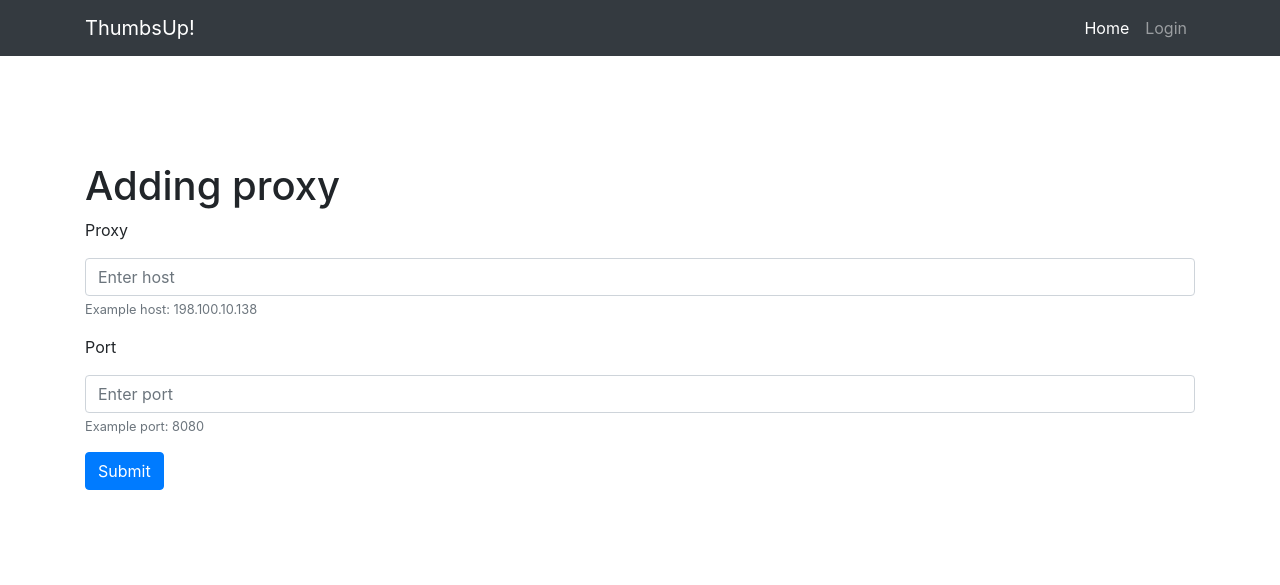
After one commit to py-py/thumbsup, a Flask app: page /proxy in a window 1280 px wide. The commit adds this page. Shown: the top 585 px of the page. Run offline with Flask 2, Linux system fonts and the light colour scheme; tables that the repository leaves empty hold one stand-in row (values such as "Sample post"); one stand-in notice (Sample message) is shown; some libraries are stand-ins or nearby versions.

Commit message:
proxt page;

```diff
--- a/app/forms.py
+++ b/app/forms.py
@@ -1,6 +1,6 @@
 from flask_wtf import FlaskForm
-from wtforms import StringField, PasswordField, BooleanField, SubmitField
-from wtforms.validators import DataRequired
+from wtforms import StringField, PasswordField, BooleanField, SubmitField, IntegerField
+from wtforms.validators import DataRequired, IPAddress, NumberRange
 
 
 class LoginForm(FlaskForm):
@@ -8,3 +8,9 @@ class LoginForm(FlaskForm):
     password = PasswordField('Password', validators=[DataRequired()])
     remember_me = BooleanField('Remember Me')
     submit = SubmitField('Sign In')
+
+
+class ProxyForm(FlaskForm):
+    host = StringField('Proxy', validators=[DataRequired(), IPAddress()])
+    port = IntegerField('Port', validators=[DataRequired(), NumberRange(min=0, max=65535)])
+    submit = SubmitField('Add Proxy')
--- a/app/routes.py
+++ b/app/routes.py
@@ -3,16 +3,28 @@ from flask_login import login_user, current_user, logout_user, login_required
 from werkzeug.urls import url_parse
 
 from app import app
-from app.forms import LoginForm
-from app.models import User
+from app.forms import LoginForm, ProxyForm
+from app.models import User, Proxy, get_or_create
 
 
 @app.route('/')
 @app.route('/index')
-@login_required
+# @login_required
 def index():
-    user = {'username': 'Me:)'}
-    return render_template('index.html', title='Index', user=user)
+    proxies = Proxy.query.all()
+    return render_template('index.html', title='Index', proxies=proxies)
+
+
+@app.route('/proxy', methods=['GET', 'POST'])
+def proxy():
+    form = ProxyForm()
+    if form.validate_on_submit():
+        host = form.host.data
+        port = form.port.data
+
+        instance, _ = get_or_create(model=Proxy, host=host, port=port)
+        return redirect(url_for('proxy'))
+    return render_template('proxy.html', title='Adding proxy host', form=form)
 
 
 @app.route('/login', methods=['GET', 'POST'])
@@ -34,7 +46,7 @@ def login():
         if not next_page or url_parse(next_page).netloc != '':
             next_page = url_for('index')
         return redirect(next_page)
-    return render_template('adding_proxy.html', title='Sign In', form=form)
+    return render_template('proxy.html', title='Sign In', form=form)
 
 
 @app.route('/logout')
--- a/app/templates/base.html
+++ b/app/templates/base.html
@@ -13,43 +13,33 @@
 <body>
 <!-- Navigation -->
 {% include 'includes/navs.html' %}
+<!-- End Navigation -->
 
-<header class="masthead">
-    <div class="container h-100">
-        <div class="row h-100 align-items-center">
-            <div class="col-12 text-center">
-                <h1 class="m-0 display-4">Vertically Centered Masthead Content</h1>
-            </div>
-        </div>
-    </div>
-</header>
+<!-- Flash -->
+{% include 'includes/flash.html' %}
+<!--End Flash -->
+
+
+<!--Main Title Image -->
+{#<header class="masthead">#}
+{#    <div class="container h-100">#}
+{#        <div class="row h-100 align-items-center">#}
+{#            <div class="col-12 text-center">#}
+{#                <h1 class="m-0 display-4">Vertically Centered Masthead Content</h1>#}
+{#            </div>#}
+{#        </div>#}
+{#    </div>#}
+{#</header>#}
+<!--End Main Title Image -->
 
 <!-- Page Content -->
 <section class="py-5">
-    <div class="container">
-        <h2>
-            Page Content
-        </h2>
-        <p>
-            Lorem ipsum dolor sit amet, consectetur adipisicing elit. Repellendus ab nulla dolorum autem nisi officiis
-            blanditiis voluptatem hic, assumenda aspernatur facere ipsam nemo ratione cumque magnam enim fugiat
-            reprehenderit expedita.
-        </p>
+    <div class="container py-5">
+        {% block content %}
+        {% endblock %}
     </div>
 </section>
 
-{% with messages = get_flashed_messages() %}
-    {% if messages %}
-        <ul>
-            {% for message in messages %}
-                <li>{{ message }}</li>
-            {% endfor %}
-        </ul>
-    {% endif %}
-{% endwith %}
-
-{% block content %}
-{% endblock %}
 </body>
 {% block scripts %}
     <script src="https://code.jquery.com/jquery-3.3.1.slim.min.js" integrity="sha384-q8i/X+965DzO0rT7abK41JStQIAqVgRVzpbzo5smXKp4YfRvH+8abtTE1Pi6jizo" crossorigin="anonymous"></script>
--- /dev/null
+++ b/app/templates/includes/flash.html
@@ -0,0 +1,11 @@
+{% with messages = get_flashed_messages(with_categories=true) %}
+  <!-- Categories: success (green), info (blue), warning (yellow), danger (red) -->
+  {% if messages %}
+    {% for category, message in messages %}
+      <div class="alert alert-{{ category }} alert-dismissible" role="alert">
+      <button type="button" class="close" data-dismiss="alert" aria-label="Close"><span aria-hidden="true">&times;</span></button>
+      <!-- <strong>Title</strong> --> {{ message }}
+      </div>
+    {% endfor %}
+  {% endif %}
+{% endwith %}
--- /dev/null
+++ b/app/templates/proxy.html
@@ -0,0 +1,21 @@
+{% extends "base.html" %}
+
+{% block content %}
+    <h1>Adding proxy</h1>
+    <form action="" method="post" novalidate>
+        {{ form.hidden_tag() }}
+        <div class="form-group">
+            <label for="host">{{ form.host.label }}</label>
+            <input type="text" class="form-control" id="host" aria-describedby="hostHelp" name="host"
+                   placeholder="Enter host" required>
+            <small id="hostHelp" class="form-text text-muted">Example host: 198.100.10.138</small>
+        </div>
+        <div class="form-group">
+            <label for="port">{{ form.port.label }}</label>
+            <input type="text" class="form-control" id="port"  aria-describedby="portHelp" name="port"
+                   placeholder="Enter port" required>
+            <small id="portHelp" class="form-text text-muted">Example port: 8080</small>
+        </div>
+        <button type="submit" class="btn btn-primary">Submit</button>
+    </form>
+{% endblock %}
--- a/thumbs.py
+++ b/thumbs.py
@@ -1,7 +1,7 @@
 from app import app, db
-from app.models import User
+from app.models import User, Proxy
 
 
 @app.shell_context_processor
 def make_shell_context():
-    return {'db': db, 'User': User}
+    return {'db': db, 'User': User, 'Proxy': Proxy}
```
Also changed, not shown: app/models.py (+14 -1 lines), app/templates/index.html (+35 -6 lines), app.db, app/templates/login.html (renamed from app/templates/adding_proxy.html).
